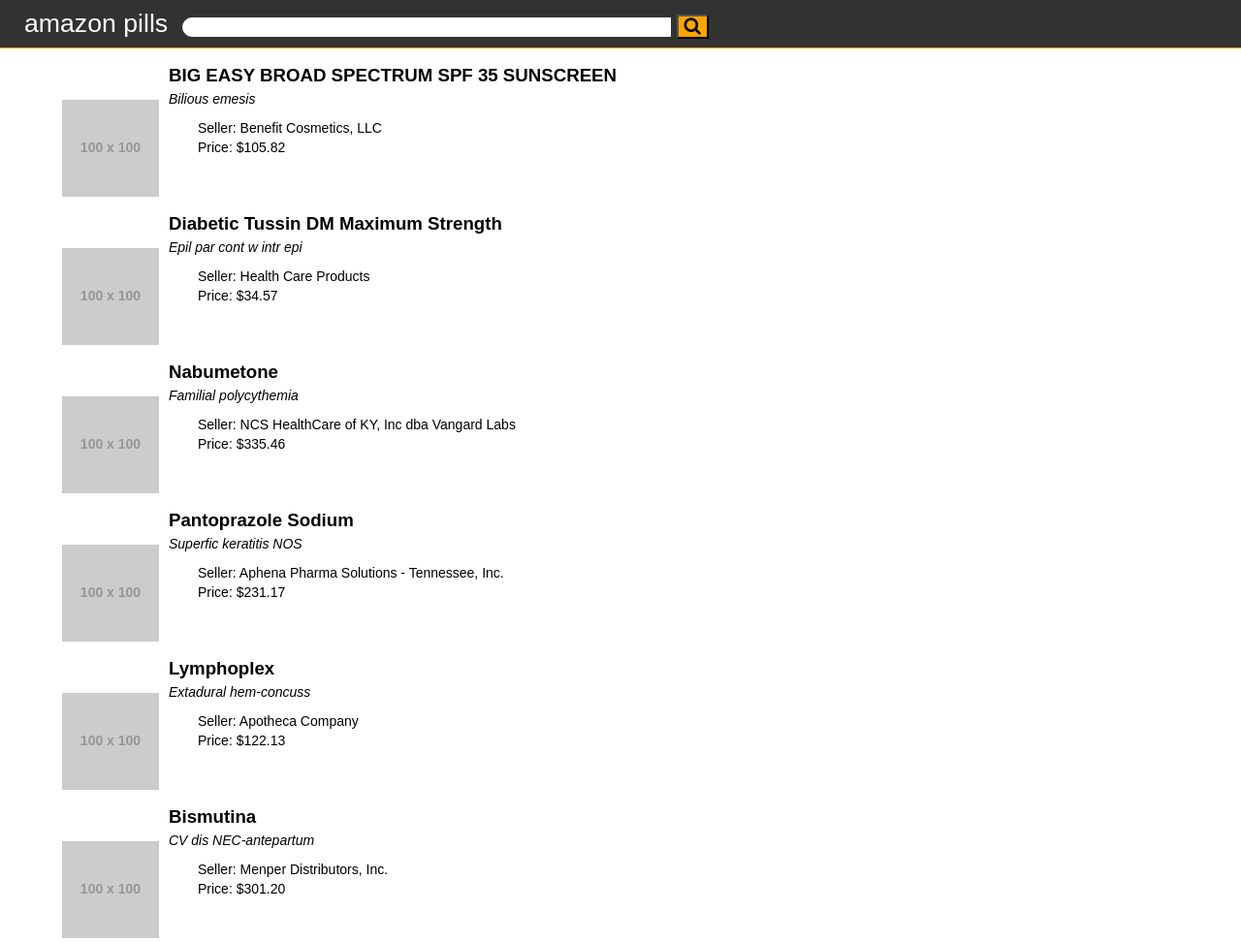
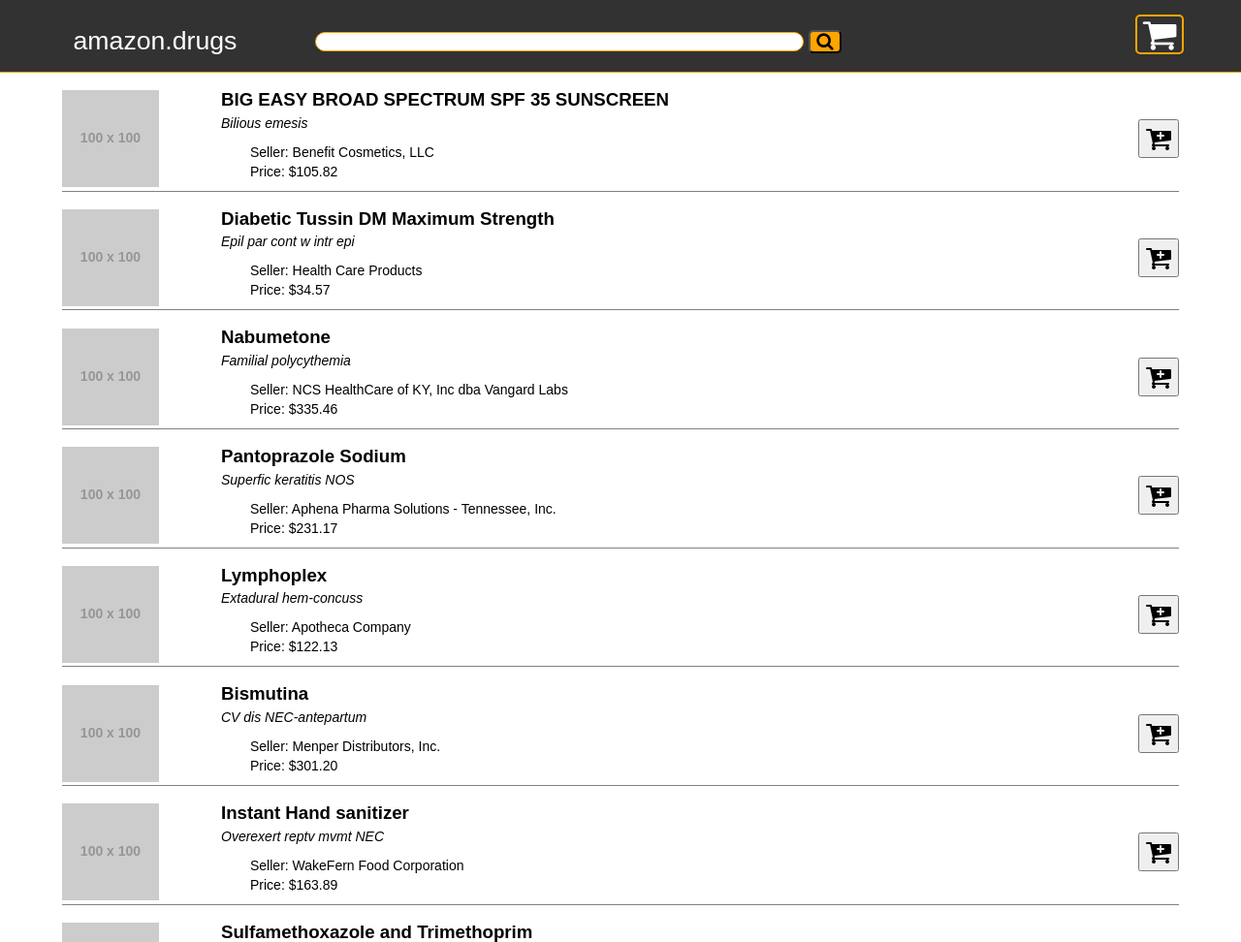
Before and after one commit to afabrizio/Amazon-analog, a plain HTML site: page index.html in a window 1280 px wide. Shown: the top 972 px of the page at 97% size. Drawn offline with nearby package versions, Linux system fonts and the light colour scheme; placeholder pictures from the web are drawn by us.

Commit message:
Began on issue 2: each product has an 'add to cart' button. #2

```diff
--- a/default.css
+++ b/default.css
@@ -9,12 +9,11 @@
 
 #navbar {
   width: 100%;
-  height: 50px;
+  height: 75px;
   top: 0;
   margin-right: auto;
   margin-left: auto;
   margin-bottom: 10px;
-  padding-bottom: 15px;
   display: block;
   color: white;
   font-size: 14pt;
@@ -28,18 +27,51 @@
 }
 
 #logo {
-  display: inline-block;
+  position: absolute;
+  width: 25%;
+  height: 75px;
+  line-height: 75px;
   text-align: center;
+  font-size: 20pt;
   padding: 5px;
-  font-size: 20pt;
-  margin-left: 20px;
+  color: white;
 }
 
 #search-input {
-  display: inline-block;
+  position: absolute;
+  height: 75px;
+  line-height: 75px;
+  width: 50%;
   color: black;
   padding: 5px;
-  width: 50%;
+  left: 0;
+  right: 0;
+  top: 0;
+  bottom: 0;
+  margin: auto;
+}
+
+#cart {
+  position: absolute;
+  width: 10%;
+  padding: 5px;
+  right: 20px;
+  top: 0;
+  bottom: 0;
+  text-align: center;
+}
+
+#view-cart {
+  position: relative;
+  background-color: rgba(50,50,50,1);
+  color: white;
+  width: 50px;
+  border-style: solid;
+  border-color: orange;
+  border-width: 2px;
+  border-radius: 5px;
+  padding: 0;
+  top: 10px;
 }
 
 #search-string {
@@ -54,20 +86,20 @@
   position: relative;
   display: inline-block;
   background-color: orange;
+  border-radius: 5px;
 }
 
 #search-string {
   display: inline-block;
   border-style: solid;
-  border-color: white;
+  border-color: orange;
   border-width: 1px;
-  border-top-left-radius: 10px;
-  border-bottom-left-radius: 10px;
+  border-radius: 10px;
   height: 20px;
 }
 
 #data-elements {
-  top: 50px;
+  top: 75px;
   display: block;
   position: relative;
   margin-right: auto;
@@ -82,6 +114,9 @@
   margin-top: 15px;
   position: relative;
   display: block;
+  border-bottom-style: solid;
+  border-bottom-color: gray;
+  border-bottom-width: 1px;
 }
 
 #object-name {
@@ -100,11 +135,31 @@
 }
 
 #object-images {
-  display: inline-block;
+  position: absolute;
+  left: 0;
+  top: 0;
+  bottom: 0;
+  height: 100px;
+  margin: auto;
 }
 
 #object-details {
   position: relative;
-  display: inline-block;
-  max-width: 80%;
+  right: 0;
+  left: 0;
+  top: 0;
+  bottom: 0;
+  margin: auto;
+  max-width: 75%;
+  min-width: 10%;
+  padding-left: 10px;
 }
+
+#add-to-cart {
+  position: absolute;
+  right: 0;
+  top: 0;
+  bottom: 0;
+  height: 40px;
+  margin: auto;
+}
--- a/index.html
+++ b/index.html
@@ -9,10 +9,13 @@
   </head>
   <body>
     <div id = "navbar">
-      <div id="logo">amazon pills</div>
+      <div id="logo">amazon.drugs</div>
       <div id="search-input">
         <input type="text" id="search-string"/>
         <button type="button" class="fa fa-search" id="search"></button>
+      </div>
+      <div id="cart">
+        <button type="button" id="view-cart" class="fa fa-stack-2x fa-shopping-cart"></button>
       </div>
     </div>
     <div id="data-elements">
--- a/script.js
+++ b/script.js
@@ -19,6 +19,10 @@
   var elementDetailsDiv = document.createElement('div');
   elementDetailsDiv.id = 'object-details';
   dataElement.appendChild(elementDetailsDiv);
+  var cartDiv = document.createElement('button');
+  cartDiv.id = 'add-to-cart';
+  cartDiv.className = 'fa fa-cart-plus fa-2x added';
+  dataElement.appendChild(cartDiv);
 
   var objectImage = document.createElement('img');
   objectImage.src = theData[index].image;
```
